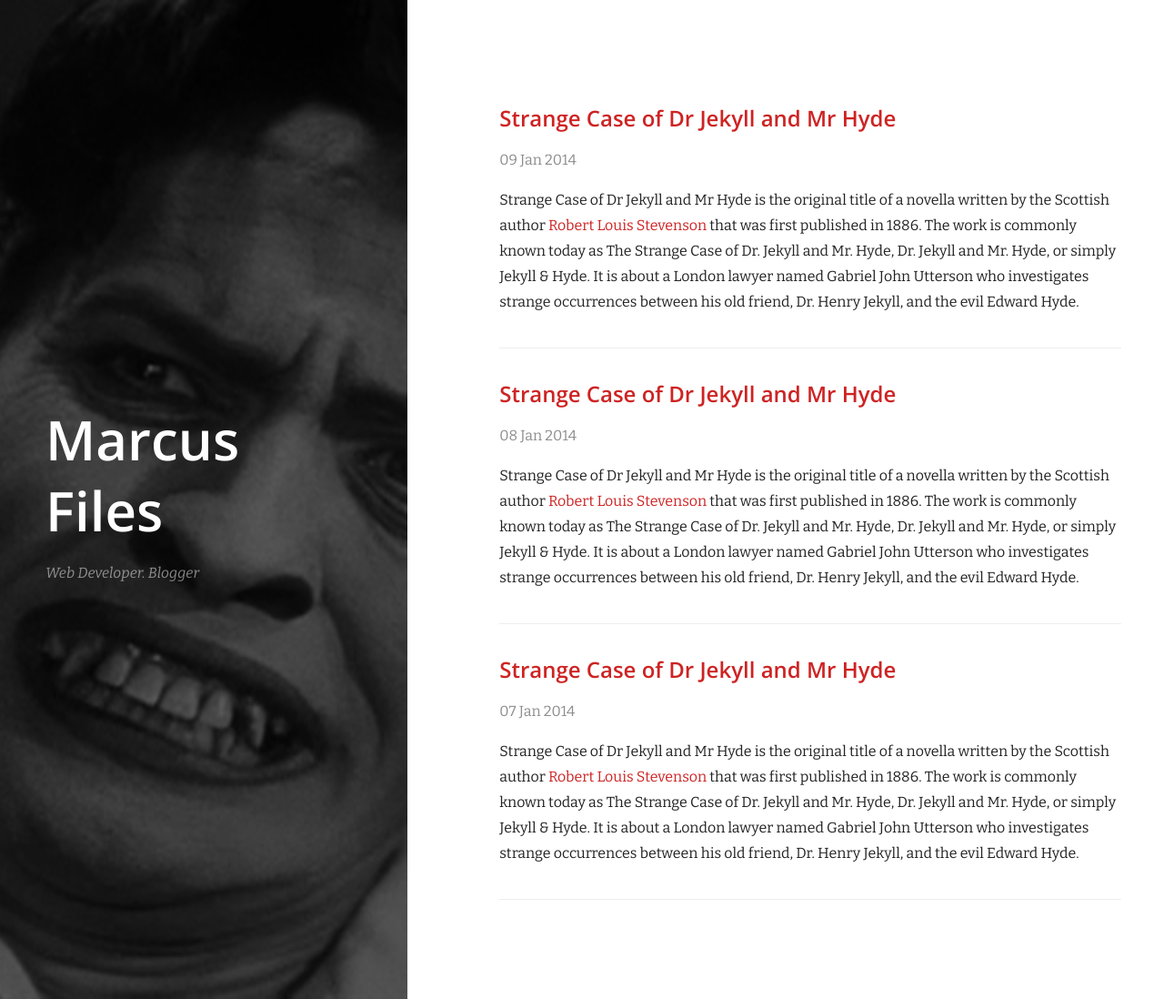
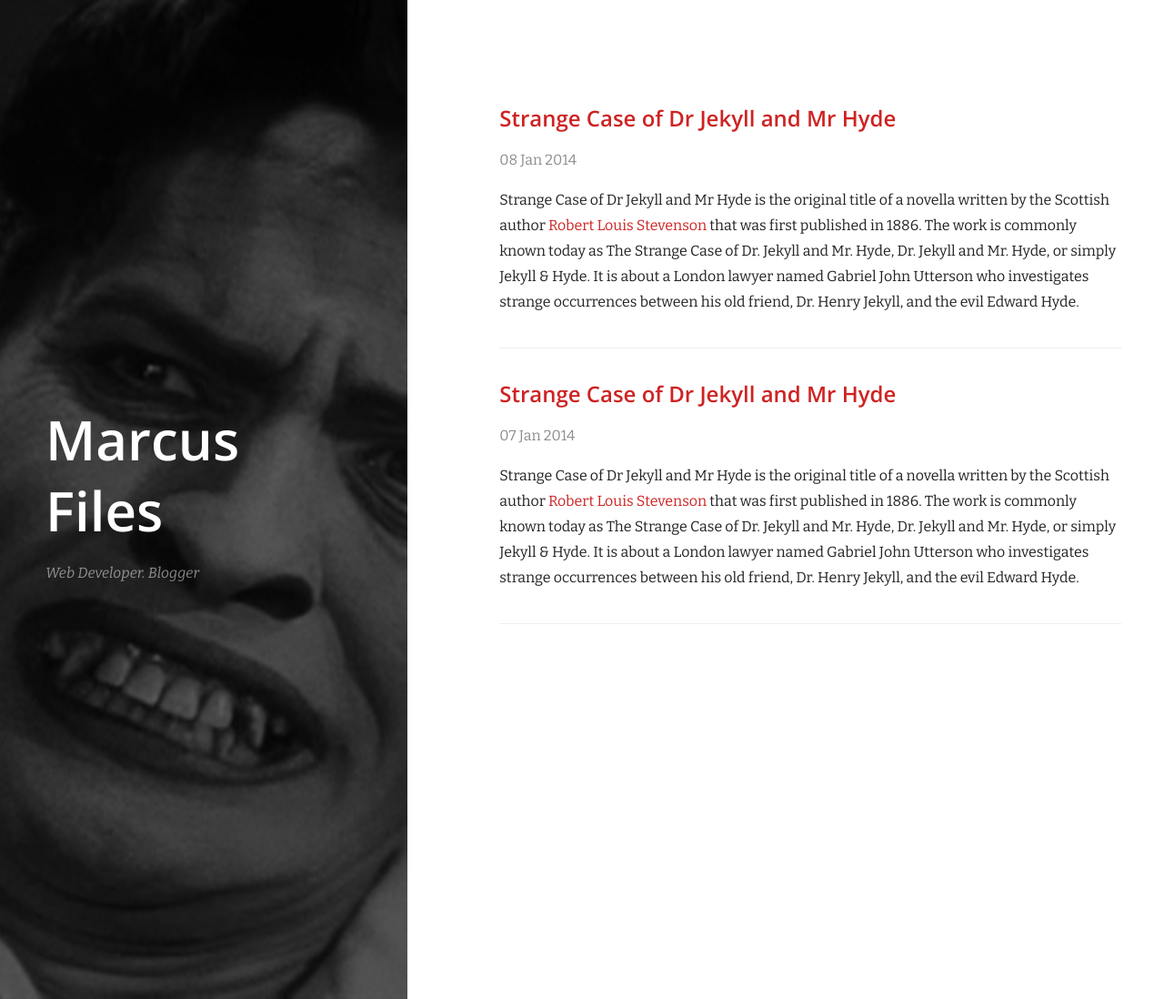
Before and after one commit to awesomemarcus/awesomemarcus.github.io, a Jekyll site: the page built from index.html, in a window 1280 px wide. Shown: the whole page at 91% size. Built offline with Jekyll 4.4.1, drawn with Linux system fonts in a browser that asks for light colours; nearby versions of some CDN libraries; Markdown is read by kramdown in place of the engine named in the settings; some of the changed lines change nothing that is shown.

Commit message:
Configure permalink

```diff
--- a/_config.yml
+++ b/_config.yml
@@ -8,3 +8,8 @@
 highlighter: pygments
 baseurl:
 url: 'http://awesomemarcus.github.io'
+
+# Outputting
+permalink: title
+paginate_path: /page:num
+timezone: null
--- a/_posts/2014-01-09-welcome-to-jekyll.md
+++ /dev/null
@@ -1,34 +0,0 @@
----
-layout: post
-title: "Strange Case of Dr Jekyll and Mr Hyde"
-date: 2014-01-09 12:00:00
-categories: jekyll
-featured_image: /images/cover.jpg
----
-
-Strange Case of Dr Jekyll and Mr Hyde is the original title of a novella written by the Scottish author [Robert Louis Stevenson]() that was first published in 1886. The work is commonly known today as The Strange Case of Dr. Jekyll and Mr. Hyde, Dr. Jekyll and Mr. Hyde, or simply Jekyll & Hyde. It is about a London lawyer named Gabriel John Utterson who investigates strange occurrences between his old friend, Dr. Henry Jekyll, and the evil Edward Hyde.
-
-## Inspiration & Writing
-
-Stevenson had long been intrigued by the idea of how personalities can affect a human and how to incorporate the interplay of good and evil into a story. While still a teenager, he developed a script for a play about Deacon Brodie, which he later reworked with the help of W. E. Henley and saw produced for the first time in 1882. In early 1884 he wrote the short story "Markheim", which he revised in 1884 for publication in a Christmas annual. One night in late September or early October 1885, possibly while he was still revising "Markheim," Stevenson had a dream, and upon wakening had the intuition for two or three scenes that would appear in the story. Biographer Graham Balfour quoted Stevenson's wife Fanny Stevenson:
-
-> "In the small hours of one morning, I was awakened by cries of horror from Louis. Thinking he had a nightmare, I awakened him. He said angrily: 'Why did you wake me? I was dreaming a fine bogey tale.' I had awakened him at the first transformation scene."
-
-## Main Characters
-
-The story revolves around **8 main characters**:
-
-- Dr. Henry Jekyll/Edward Hyde
-- Mr. Gabriel John Utterson
-- Richard Enfield
-- Dr. Hastie Lanyon
-- Mr. Poole
-- Inspector Newcomen
-- Sir Danvers Carew
-- Maid
-
-## Reception
-
-Strange Case of Dr Jekyll and Mr Hyde was an immediate success and is one of Stevenson's best-selling works. Stage adaptations began in Boston and London and soon moved all across England and then towards his home Scotland within a year of its publication and it has gone on to inspire scores of major film and stage performances.
-
-The Strange Case of Dr Jekyll and Mr Hyde was initially sold as a paperback for one shilling in the UK and one dollar in the U.S. The American publisher issued the book on 5 January 1886, four days before the first appearance of the UK edition issued by Longmans; Scribner's published 3000 copies, only 1250 of them bound in cloth. Initially stores would not stock it until a review appeared in The Times, on 25 January 1886, giving it a favourable reception. Within the next six months, close to forty thousand copies were sold. The book's success was probably due more to the "moral instincts of the public" than any perception of its artistic merits; it was widely read by those who never otherwise read fiction, quoted in pulpit sermons and in religious papers. By 1901 it was estimated to have sold over 250,000 copies.
```
